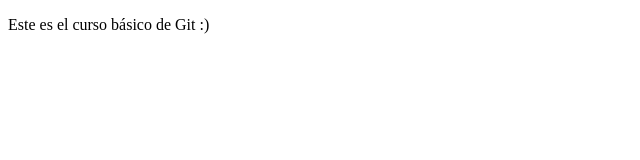
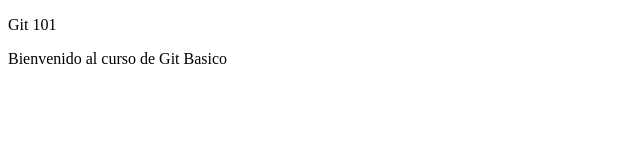
Before and after one commit to edanfesi/web_page_test, a plain HTML site: page index.html in a window 1280 px wide. Shown: the whole page, without its empty margins (0-640 px from the left). Drawn offline with Linux system fonts and the light colour scheme.

Commit message:
Se cambió el mensaje del index.html

```diff
--- a/index.html
+++ b/index.html
@@ -7,6 +7,7 @@
     <title>Git 101</title>
 </head>
 <body>
-    <p>Este es el curso básico de Git :)</p>
+    <p>Git 101</p>
+    <p>Bienvenido al curso de Git Basico</p>
 </body>
 </html>
```
